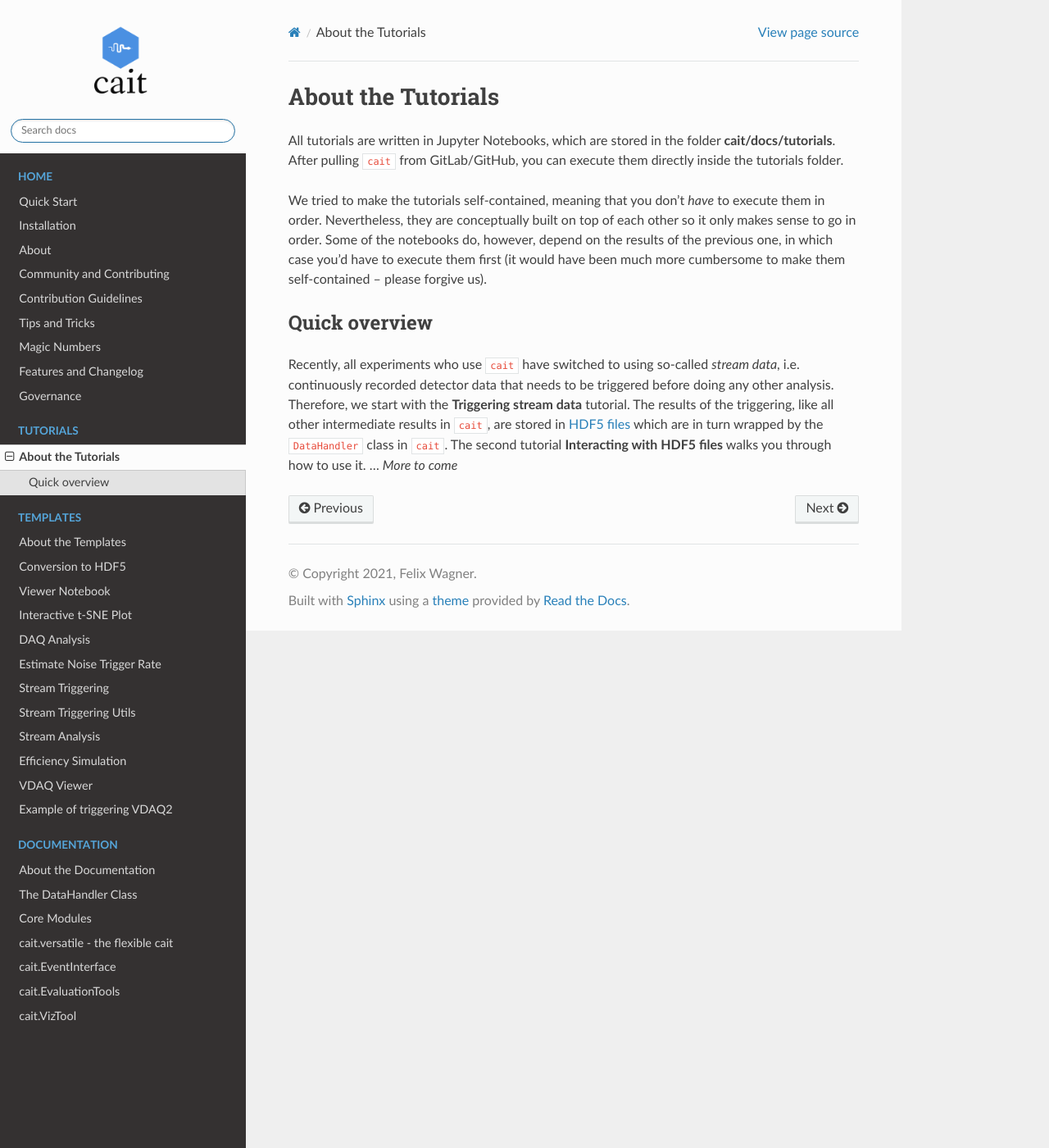
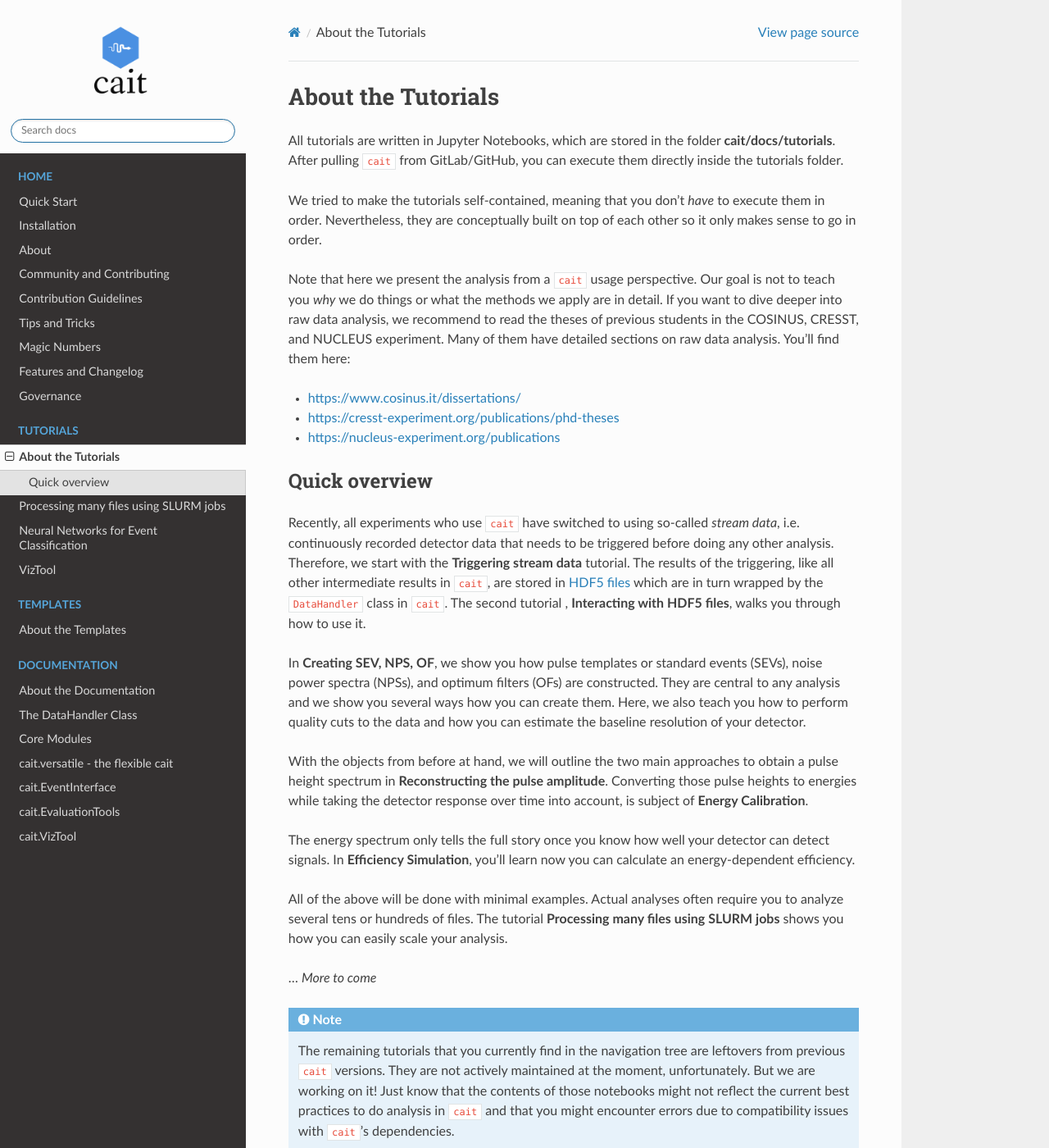
Before and after one commit to fewagner/cait, a Sphinx documentation site: the page built from docs/source/tutorials/abouttutorials.rst, in a window 1280 px wide and 1400 px high. Shown: the whole window at 82% size. Built offline with Sphinx 7.4.7 and the Read the Docs theme 3.1.0, drawn with Linux system fonts in a browser that asks for light colours; pages that are not in the unit, such as notebooks, are missing from menus.

Commit message:
docs: update README, add custom CSS for better jupyter widget rendering, add MockStream docs; more this and that

```diff
--- /dev/null
+++ b/docs/source/_static/custom.css
@@ -0,0 +1,6 @@
+.cell_output {
+    max-height: none !important;
+    overflow-x: auto;
+    overflow-y: visible;
+    white-space: normal;
+}
--- a/docs/source/conf.py
+++ b/docs/source/conf.py
@@ -67,6 +67,12 @@ html_theme = "sphinx_rtd_theme"
 # so a file named "default.css" will overwrite the builtin "default.css".
 html_static_path = ['_static']
 
+# Currently, the only customization is to not truncate cell outputs
+# in notebooks (which would make plots look ugly)
+html_css_files = [
+    "custom.css",
+]
+
 html_logo = "logo/logo_wide.png"
 html_theme_options = {
     'logo_only': True,
--- a/docs/source/documentation/versatile/datasources.rst
+++ b/docs/source/documentation/versatile/datasources.rst
@@ -19,6 +19,9 @@ Top level classes
    :members:
    :member-order: bysource
 .. autoclass:: MockData
+   :members:
+   :member-order: bysource
+.. autoclass:: MockStream
    :members:
    :member-order: bysource
 
--- a/docs/source/templates/abouttemplates.rst
+++ b/docs/source/templates/abouttemplates.rst
@@ -2,18 +2,7 @@
 About the Templates
 *******************
 
-We provide here a set of template scripts and notebooks for standard data analysis tasks with Cait. This e.g. includes:
+.. note::
+    Currently, there are no templates. The ones prior to the `1.3.0` release were removed because they were outdated.
 
-- the conversion of RDT files to HDF5 files,
-- the event viewing inside a notebook and with an interactive t-SNE plot,
-- the processing of HDF5 files for standard events and trigger thresholds,
-- the triggering of CSMPL files,
-- the processing of HDF5 files for energy spectra and light yield plots,
-- the simulation of cut efficiencies.
-
-All scripts come with instructions on top of the script. All notebooks come with a detailed walk-through as
-markdown text.
-
-Once you pulled or installed Cait, you can find all these scripts and notebooks in the directory cait/docs/source/templates.
-
-Please forward any questions to felix.wagner(at)oeaw.ac.at.
+    In the future, we will add templates again. If you have an idea on what would make a good template, feel free to reach out to the developers!
--- a/docs/source/tips.rst
+++ b/docs/source/tips.rst
@@ -182,6 +182,9 @@ To submit the job, you run
 
 To see running jobs, use ``squeue -u <your>.<username>``. To attach to a running job, use ``sattach <jobID>.0`` (you can exit after attaching using ``CTRL+C``).
 
+.. seealso::
+    Have a look at the **Processing many files using SLURM jobs** tutorial for a convenient workflow!
+
 Notebooks on a Server
 =====================
 
--- a/docs/source/tutorials/abouttutorials.rst
+++ b/docs/source/tutorials/abouttutorials.rst
@@ -4,10 +4,29 @@ About the Tutorials
 
 All tutorials are written in Jupyter Notebooks, which are stored in the folder **cait/docs/tutorials**. After pulling ``cait`` from GitLab/GitHub, you can execute them directly inside the tutorials folder.
 
-We tried to make the tutorials self-contained, meaning that you don't *have* to execute them in order. Nevertheless, they are conceptually built on top of each other so it only makes sense to go in order. Some of the notebooks do, however, depend on the results of the previous one, in which case you'd have to execute them first (it would have been much more cumbersome to make them self-contained -- please forgive us).
+We tried to make the tutorials self-contained, meaning that you don't *have* to execute them in order. Nevertheless, they are conceptually built on top of each other so it only makes sense to go in order.
+
+Note that here we present the analysis from a ``cait`` usage perspective. Our goal is not to teach you *why* we do things or what the methods we apply are in detail. If you want to dive deeper into raw data analysis, we recommend to read the theses of previous students in the COSINUS, CRESST, and NUCLEUS experiment. Many of them have detailed sections on raw data analysis. You'll find them here:
+
+- https://www.cosinus.it/dissertations/
+- https://cresst-experiment.org/publications/phd-theses
+- https://nucleus-experiment.org/publications
 
 Quick overview
 --------------
 
-Recently, all experiments who use ``cait`` have switched to using so-called *stream data*, i.e. continuously recorded detector data that needs to be triggered before doing any other analysis. Therefore, we start with the **Triggering stream data** tutorial. The results of the triggering, like all other intermediate results in ``cait``, are stored in `HDF5 files <https://support.hdfgroup.org/documentation/hdf5/latest/_intro_h_d_f5.html>`_ which are in turn wrapped by the ``DataHandler`` class in ``cait``. The second tutorial **Interacting with HDF5 files** walks you through how to use it.
+Recently, all experiments who use ``cait`` have switched to using so-called *stream data*, i.e. continuously recorded detector data that needs to be triggered before doing any other analysis. Therefore, we start with the **Triggering stream data** tutorial. The results of the triggering, like all other intermediate results in ``cait``, are stored in `HDF5 files <https://support.hdfgroup.org/documentation/hdf5/latest/_intro_h_d_f5.html>`_ which are in turn wrapped by the ``DataHandler`` class in ``cait``. The second tutorial
+, **Interacting with HDF5 files**, walks you through how to use it.
+
+In **Creating SEV, NPS, OF**, we show you how pulse templates or standard events (SEVs), noise power spectra (NPSs), and optimum filters (OFs) are constructed. They are central to any analysis and we show you several ways how you can create them. Here, we also teach you how to perform quality cuts to the data and how you can estimate the baseline resolution of your detector.
+
+With the objects from before at hand, we will outline the two main approaches to obtain a pulse height spectrum in **Reconstructing the pulse amplitude**. Converting those pulse heights to energies while taking the detector response over time into account, is subject of **Energy Calibration**.
+
+The energy spectrum only tells the full story once you know how well your detector can detect signals. In **Efficiency Simulation**, you'll learn now you can calculate an energy-dependent efficiency.
+
+All of the above will be done with minimal examples. Actual analyses often require you to analyze several tens or hundreds of files. The tutorial **Processing many files using SLURM jobs** shows you how you can easily scale your analysis.
+
 ... *More to come*
+
+.. note::
+    The remaining tutorials that you currently find in the navigation tree are leftovers from previous ``cait`` versions. They are not actively maintained at the moment, unfortunately. But we are working on it! Just know that the contents of those notebooks might not reflect the current best practices to do analysis in ``cait`` and that you might encounter errors due to compatibility issues with ``cait``'s dependencies.
```
Also changed, not shown: README.rst (+3 -30 lines), docs/source/index.rst (+17 -16 lines).
